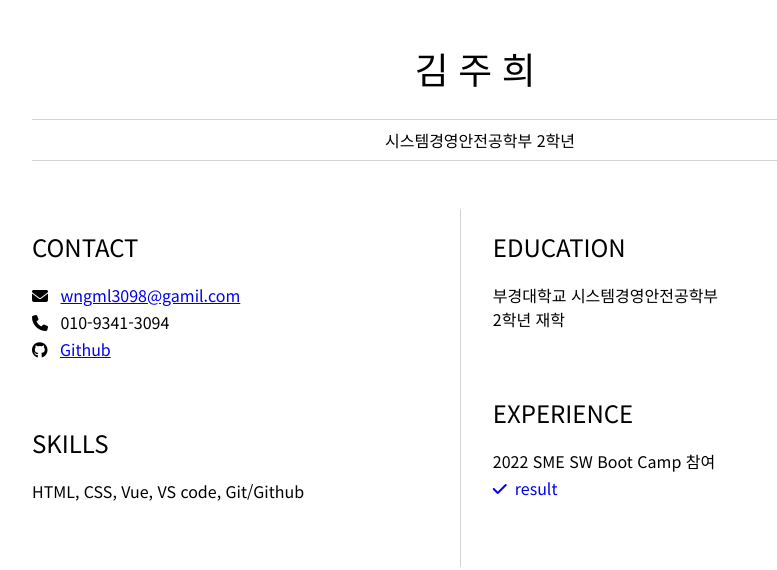
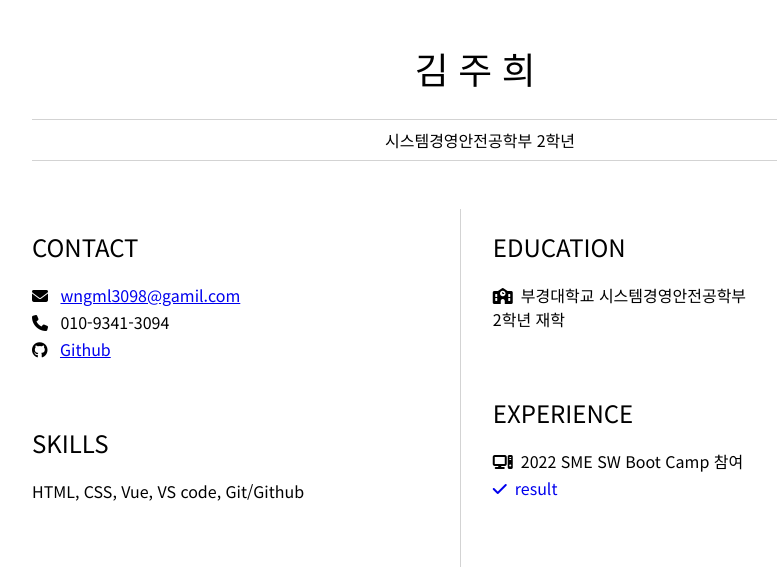
Before and after one commit to joooii/resume, a plain HTML site: page index.html in a window 1280 px wide. Shown: the whole page, without its empty margins (160-937 px from the left). Drawn offline with Linux system fonts and the light colour scheme.

Commit message:
이력서 내용 추가

```diff
--- a/index.html
+++ b/index.html
@@ -40,12 +40,12 @@
         <article id="mainRight">
             <section>
                 <h2>EDUCATION</h2>
-                <p>부경대학교 시스템경영안전공학부
+                <p><i class="fa-solid fa-school"></i>부경대학교 시스템경영안전공학부
                     <br>2학년 재학</p>
             </section>
             <section>
                 <h2>EXPERIENCE</h2>
-                <p>2022 SME SW Boot Camp 참여</p>
+                <p><i class="fa-solid fa-computer"></i>2022 SME SW Boot Camp 참여</p>
                 <a href="https://github.com/joooii/resume" class="result">
                     <i class="fa-solid fa-check"></i>result</a>
             </section>
```
